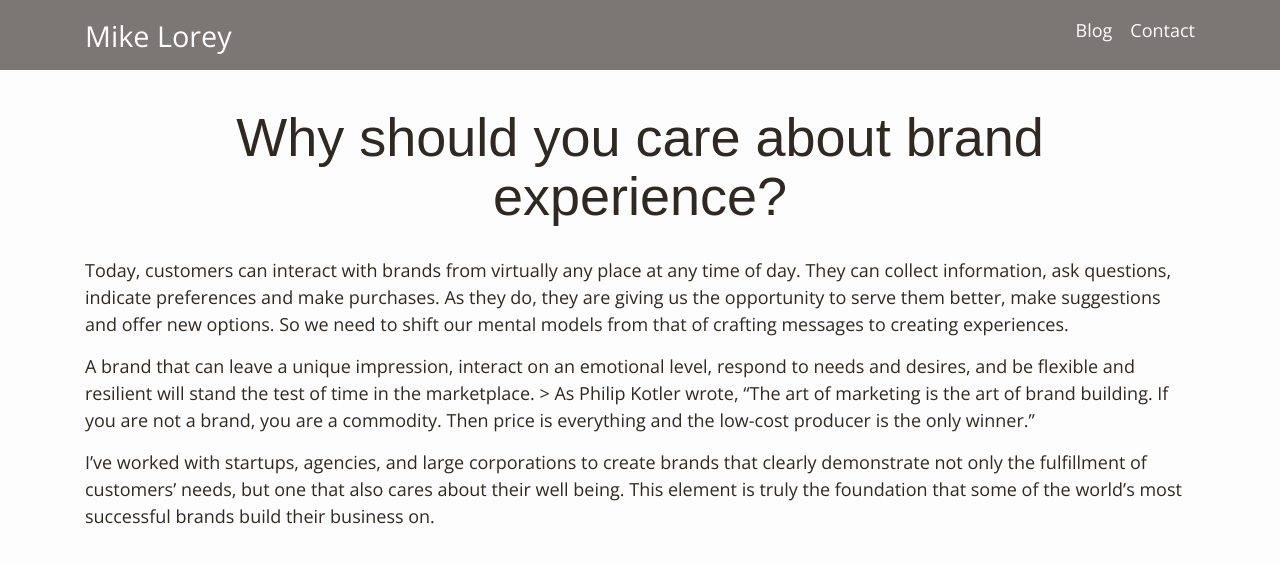
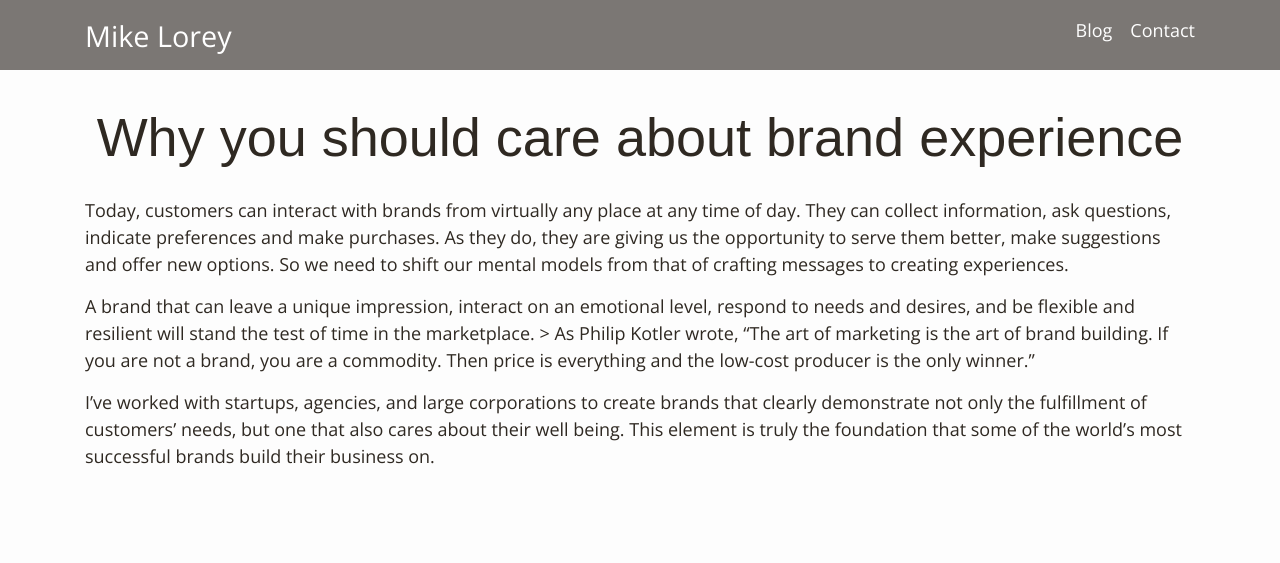
Before and after one commit to mdlorey/mdlorey.github.io, a Jekyll site: the page built from _posts/2016-12-22-Why you should care about brand experience.markdown, in a window 1280 px wide. Shown: the top 563 px of the page. Built offline with Jekyll 4.4.1, drawn with Linux system fonts in a browser that asks for light colours; some web fonts are replaced.

```diff
--- a/_posts/2016-12-22-why-should-you-care-about-brand-experience.markdown
+++ b/_posts/2016-12-22-Why you should care about brand experience.markdown
@@ -1,5 +1,5 @@
 ---
-title: Why should you care about brand experience?
+title: Why you should care about brand experience
 date: 2016-12-22 14:27:00 -05:00
 featured-image: "/uploads/iqyr7n67dhm-the-5th.jpg"
 ---
```
